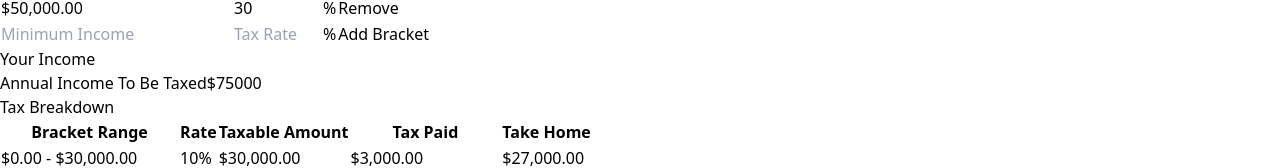
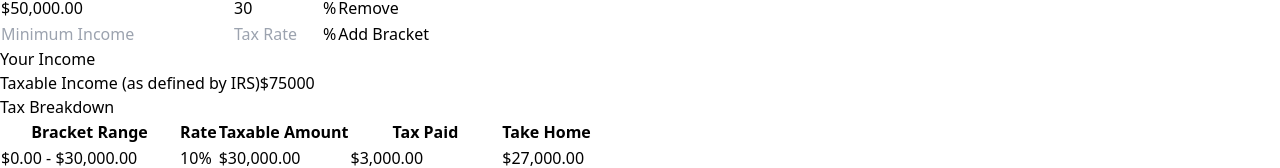
Before and after one commit to dnsge/tax-bracket-explorer, a React (Vite) app: page / in a window 1280 px wide. Shown: the part 131-299 px from the top of the page. Built offline with nearby package versions, Linux system fonts and the light colour scheme.

Commit message:
clarify taxable income

```diff
--- a/src/TaxSettings.tsx
+++ b/src/TaxSettings.tsx
@@ -180,7 +180,7 @@ const TaxSettings: React.FC<TaxSettingsProps> = ({
         <div className="mt-6 grow-[1] w-4/12">
           <h2 className="text-xl font-bold mb-2">Your Income</h2>
           <label className="block text-sm font-medium text-gray-700 mb-2">
-            Annual Income To Be Taxed
+            Taxable Income (as defined by IRS)
           </label>
           <span className="text-lg">
             $
```
